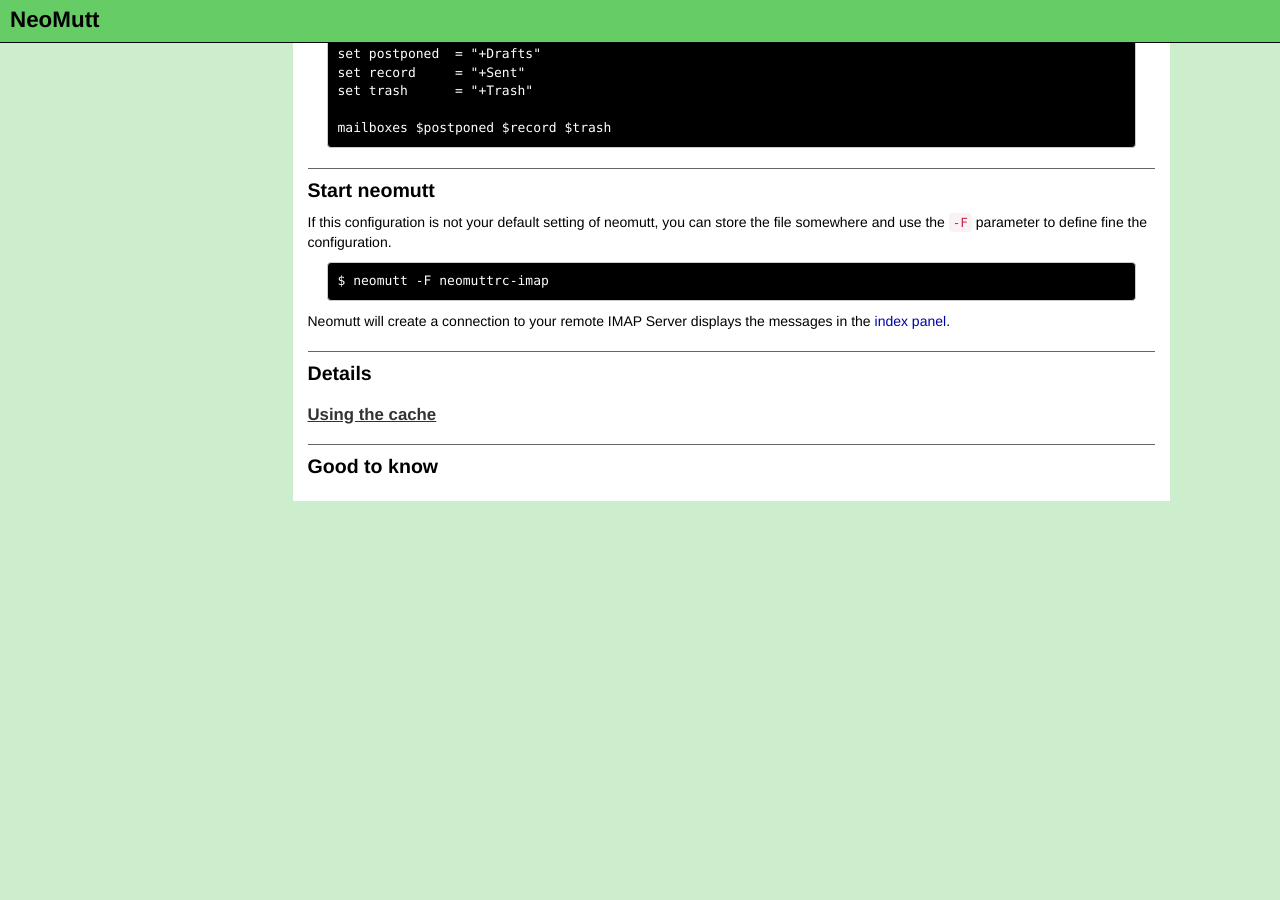
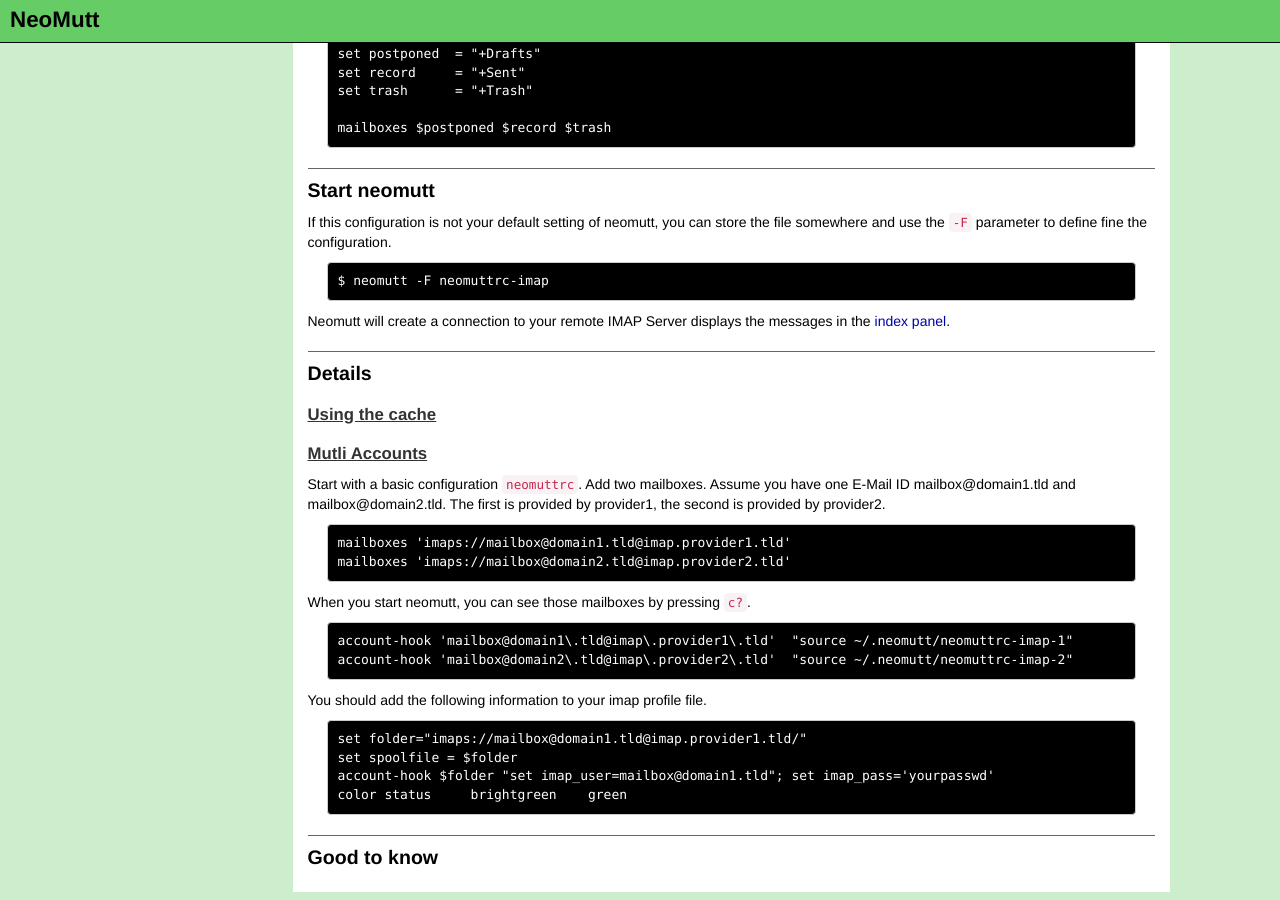
Before and after one commit to neomutt/test-doc, a Jekyll site: the page built from bestpractice/nativimap.md, in a window 1280 px wide and 900 px high, scrolled down 892 px. Built offline with Jekyll 4.4.1, drawn with Linux system fonts in a browser that asks for light colours; before the commit the page ends 1401 px from its top, so only the background shows below that.

Commit message:
Mutli IMAP Accounts

```diff
--- a/bestpractice/nativimap.md
+++ b/bestpractice/nativimap.md
@@ -71,4 +71,26 @@ the messages in the [index panel](../panel/index.html).
 
 ### Using the cache
 
+### Mutli Accounts
+
+Start with a basic configuration `neomuttrc`. Add two mailboxes.
+Assume you have one E-Mail ID mailbox@domain1.tld and
+mailbox@domain2.tld. The first is provided by provider1, the second is
+provided by provider2.
+
+	mailboxes 'imaps://mailbox@domain1.tld@imap.provider1.tld'
+	mailboxes 'imaps://mailbox@domain2.tld@imap.provider2.tld'
+
+When you start neomutt, you can see those mailboxes by pressing `c?`.
+
+	account-hook 'mailbox@domain1\.tld@imap\.provider1\.tld'  "source ~/.neomutt/neomuttrc-imap-1"
+	account-hook 'mailbox@domain2\.tld@imap\.provider2\.tld'  "source ~/.neomutt/neomuttrc-imap-2"
+
+You should add the following information to your imap profile file.
+
+	set folder="imaps://mailbox@domain1.tld@imap.provider1.tld/"
+	set spoolfile = $folder
+	account-hook $folder "set imap_user=mailbox@domain1.tld"; set imap_pass='yourpasswd'
+	color status     brightgreen    green
+
 ## Good to know
```
